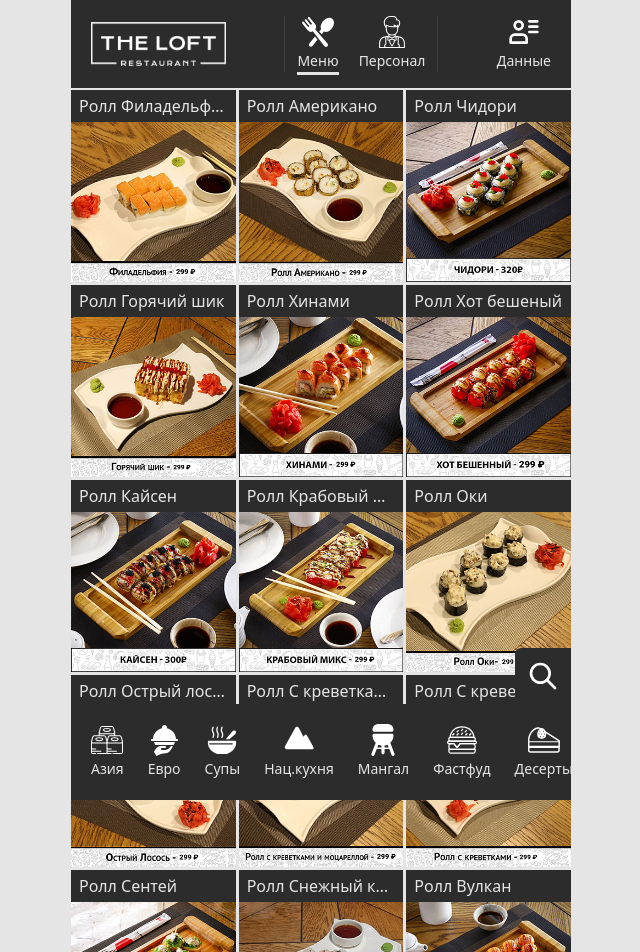
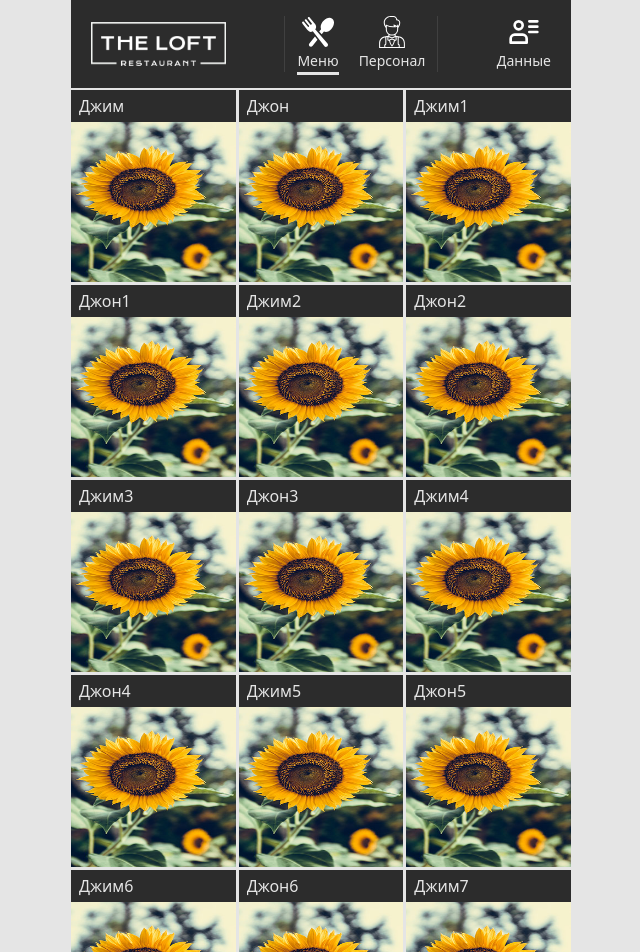
Before and after one commit to devcraft-dc/the_loft_reviews, a React (Vite) app: page /staff in a window 1280 px wide. Shown: the top 952 px of the page, without its empty margins (319-959 px from the left). Built offline with nearby package versions, Linux system fonts and the light colour scheme.

Commit message:
Completed lazy loading and pages

```diff
--- a/src/App.jsx
+++ b/src/App.jsx
@@ -1,10 +1,15 @@
-import { Content } from './components/Content';
-import { Layout } from './components/Layout';
+import { Layout } from './layout/Layout';
+import { Routes, Route } from 'react-router-dom';
+import { MenuPage } from './pages/MenuPage';
+import { StaffPage } from './pages/StaffPage';
 
 function App() {
   return (
     <Layout>
-      <Content />
+      <Routes>
+        <Route path="/" element={<MenuPage />} />
+        <Route path="/staff" element={<StaffPage />} />
+      </Routes>
     </Layout>
   );
 }
--- a/src/assets/staff.json
+++ b/src/assets/staff.json
@@ -8,5 +8,75 @@
     "title": "Джон",
     "image": "/staff_images/image.jpg",
     "position": "Официант"
+  },
+  {
+    "title": "Джим1",
+    "image": "/staff_images/image.jpg",
+    "position": "Официант"
+  },
+  {
+    "title": "Джон1",
+    "image": "/staff_images/image.jpg",
+    "position": "Официант"
+  },
+  {
+    "title": "Джим2",
+    "image": "/staff_images/image.jpg",
+    "position": "Официант"
+  },
+  {
+    "title": "Джон2",
+    "image": "/staff_images/image.jpg",
+    "position": "Официант"
+  },
+  {
+    "title": "Джим3",
+    "image": "/staff_images/image.jpg",
+    "position": "Официант"
+  },
+  {
+    "title": "Джон3",
+    "image": "/staff_images/image.jpg",
+    "position": "Официант"
+  },
+  {
+    "title": "Джим4",
+    "image": "/staff_images/image.jpg",
+    "position": "Официант"
+  },
+  {
+    "title": "Джон4",
+    "image": "/staff_images/image.jpg",
+    "position": "Официант"
+  },
+  {
+    "title": "Джим5",
+    "image": "/staff_images/image.jpg",
+    "position": "Официант"
+  },
+  {
+    "title": "Джон5",
+    "image": "/staff_images/image.jpg",
+    "position": "Официант"
+  },
+  {
+    "title": "Джим6",
+    "image": "/staff_images/image.jpg",
+    "position": "Официант"
+  },
+  {
+    "title": "Джон6",
+    "image": "/staff_images/image.jpg",
+    "position": "Официант"
+  },
+  {
+    "title": "Джим7",
+    "image": "/staff_images/image.jpg",
+    "position": "Официант"
+  },
+  {
+    "title": "Джон7",
+    "image": "/staff_images/image.jpg",
+    "position": "Официант"
   }
 ]
--- a/src/components/Content.jsx
+++ b/src/components/Content.jsx
@@ -1,9 +1,8 @@
 import { Card } from './Card';
-import food from '../assets/food.json';
 
-export const Content = () => (
+export const Content = ({ content }) => (
   <div className="grid grid-cols-3 gap-[3px] mt-[5.6rem] max-md:mt-[4.9rem] max-sm:mt-[4.1rem] mb-[6.6rem] max-md:mb-[5.8rem] max-md:my-[4.9rem] max-sm:mb-[5.1rem] max-sm:my-[4.15rem]">
-    {food.map((item) => (
+    {content.map((item) => (
       <Card key={item.title} title={item.title} image={item.image} />
     ))}
   </div>
--- a/src/components/Layout.jsx
+++ /dev/null
@@ -1,10 +0,0 @@
-import { Header } from './Header';
-import { CategoryFilter } from './CategoryFilter';
-
-export const Layout = ({ children }) => (
-  <div className="w-[500px] max-lg:w-full">
-    <Header />
-    {children}
-    <CategoryFilter />
-  </div>
-);
--- a/src/components/WelcomeModal.jsx
+++ b/src/components/WelcomeModal.jsx
@@ -3,29 +3,28 @@ import modal_logo from '../assets/modal_logo.png';
 
 export const WelcomeModal = () => (
   <div className="w-full h-[100vh] relative">
-    <div className=" w-[70%] bg-main-black m-auto rounded-lg absolute top-[25%] left-0 right-0">
+    <div className="w-[70%] bg-main-black m-auto rounded-lg absolute top-[25%] left-0 right-0">
       <div className="relative">
         <button className="absolute top-4 right-[20px] max-md:w-8 max-sm:w-6">
-          <img src={modal_close} alt="" />
+          <img src={modal_close} alt="close icon" />
         </button>
       </div>
 
       <div className="w-3/6 m-auto py-6">
-        <img className="" src={modal_logo} alt="" />
+        <img src={modal_logo} alt="logo" />
       </div>
       <div className="flex justify-center items-center mb-8">
-        <label className=" relative font-medium max-md:text-sm max-sm:text-xs text-secondary-white dark:text-gray-300 text-md px-6">
+        <label className="relative font-medium max-md:text-sm max-sm:text-xs text-secondary-white dark:text-gray-300 text-md px-6">
           <input
-            id="default-checkbox"
             type="checkbox"
-            className=" absolute left-0 w-5 h-5 max-md:w-4 max-md:h4 max-sm:w-3 max-sm:h3 text-blue-100 bg-gray-500
+            className="absolute left-0 w-5 h-5 max-md:w-4 max-md:h4 max-sm:w-3 max-sm:h3 text-blue-100 bg-gray-500
     border-black-300 rounded focus:ring-blue-500
     dark:focus:ring-blue-600
     dark:bg-gray-700 dark:border-gray-600"
           />
           Не показывать
         </label>
-        <button className="text-main-black text-sm max-md:px-1 max-sm:px-[2px] max-md:py-[1px] max-sm:py-[.8px] px-2 py-1 rounded  bg-secondary-white">
+        <button className="text-main-black text-sm max-md:px-1 max-sm:px-[2px] max-md:py-[1px] max-sm:py-[.8px] px-2 py-1 rounded bg-secondary-white">
           Закрыть
         </button>
       </div>
--- a/src/components/CategoryFilter.jsx
+++ b/src/layout/CategoryFilter.jsx
@@ -7,8 +7,8 @@ import sushi from '../assets/icons/sushi.svg';
 import grill from '../assets/icons/grill.svg';
 import mountain from '../assets/icons/mountain.svg';
 import fastfood from '../assets/icons/fastfood.svg';
-import { Search } from './Search';
-import { IconButton } from './IconButton';
+import { Search } from '../components/Search';
+import { IconButton } from '../components/IconButton';
 
 const icons = [
   { icon: sushi, title: 'Азия' },
--- a/src/components/Header.jsx
+++ b/src/layout/Header.jsx
@@ -1,14 +1,15 @@
 import { useState } from 'react';
-import { UserInfo } from './UserInfo';
+import { UserInfo } from '../components/UserInfo';
 import food_icon from '../assets/icons/food.svg';
 import staff_icon from '../assets/icons/staff.svg';
 import userinfo_icon from '../assets/icons/userinfo.svg';
 import white_logo from '../assets/white_logo.png';
-import { IconButton } from './IconButton';
+import { IconButton } from '../components/IconButton';
+import { Link } from 'react-router-dom';
 
 const links = [
-  { icon: food_icon, title: 'Меню' },
-  { icon: staff_icon, title: 'Персонал' },
+  { icon: food_icon, title: 'Меню', link: '/' },
+  { icon: staff_icon, title: 'Персонал', link: '/staff' },
 ];
 
 export const Header = () => {
@@ -26,13 +27,14 @@ export const Header = () => {
 
         <div className="flex gap-5 max-md:gap-4 border-x px-3 mx-3 border-secondary-white border-opacity-10">
           {links.map((link) => (
+            <Link key={link.title} to={link.link}>
               <IconButton
-              key={link.title}
                 icon={link.icon}
                 title={link.title}
                 isActive={activeLink === link.title}
                 onClick={() => setActiveLink(link.title)}
               />
+            </Link>
           ))}
         </div>
 
--- /dev/null
+++ b/src/layout/Layout.jsx
@@ -0,0 +1,15 @@
+import { Header } from '../layout/Header';
+import { CategoryFilter } from './CategoryFilter';
+import { useLocation } from 'react-router-dom';
+
+export const Layout = ({ children }) => {
+  const { pathname } = useLocation();
+  const isMenuPage = pathname.includes('staff');
+  return (
+    <div className="w-[500px] max-lg:w-full">
+      <Header />
+      {children}
+      {!isMenuPage && <CategoryFilter />}
+    </div>
+  );
+};
--- a/src/pages/MenuPage.jsx
+++ b/src/pages/MenuPage.jsx
@@ -1 +1,4 @@
-export const MenuPage = () => <div>MenuPage</div>;
+import { Content } from '../components/Content';
+import food from '../assets/food.json';
+
+export const MenuPage = () => <Content content={food} />;
--- a/src/pages/StaffPage.jsx
+++ b/src/pages/StaffPage.jsx
@@ -1 +1,4 @@
-export const StaffPage = () => <div>StaffPage</div>;
+import { Content } from '../components/Content';
+import staff from '../assets/staff.json';
+
+export const StaffPage = () => <Content content={staff} />;
```
Also changed, not shown: .lintstagedrc.json (added), 1 other file (tests, documents, lock files or other folders). Lines whose indentation alone changed are shown as unchanged.
